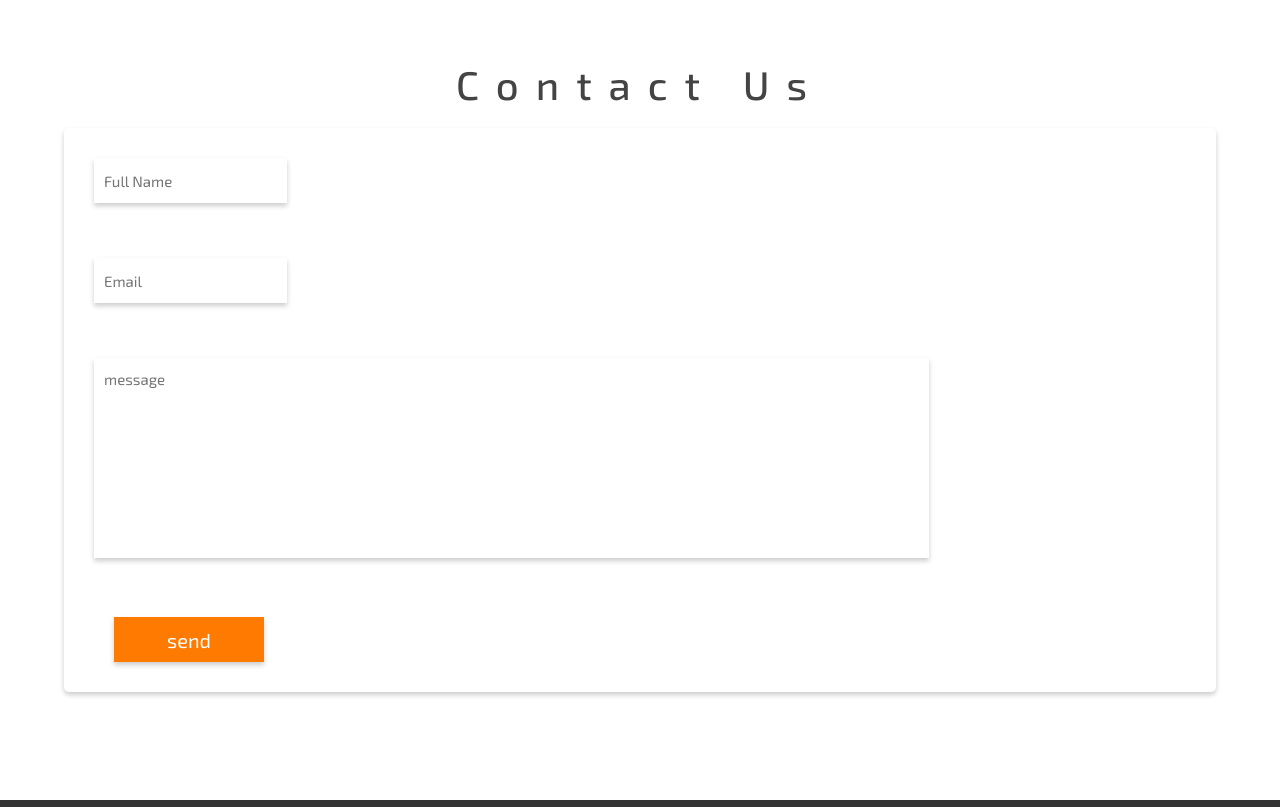
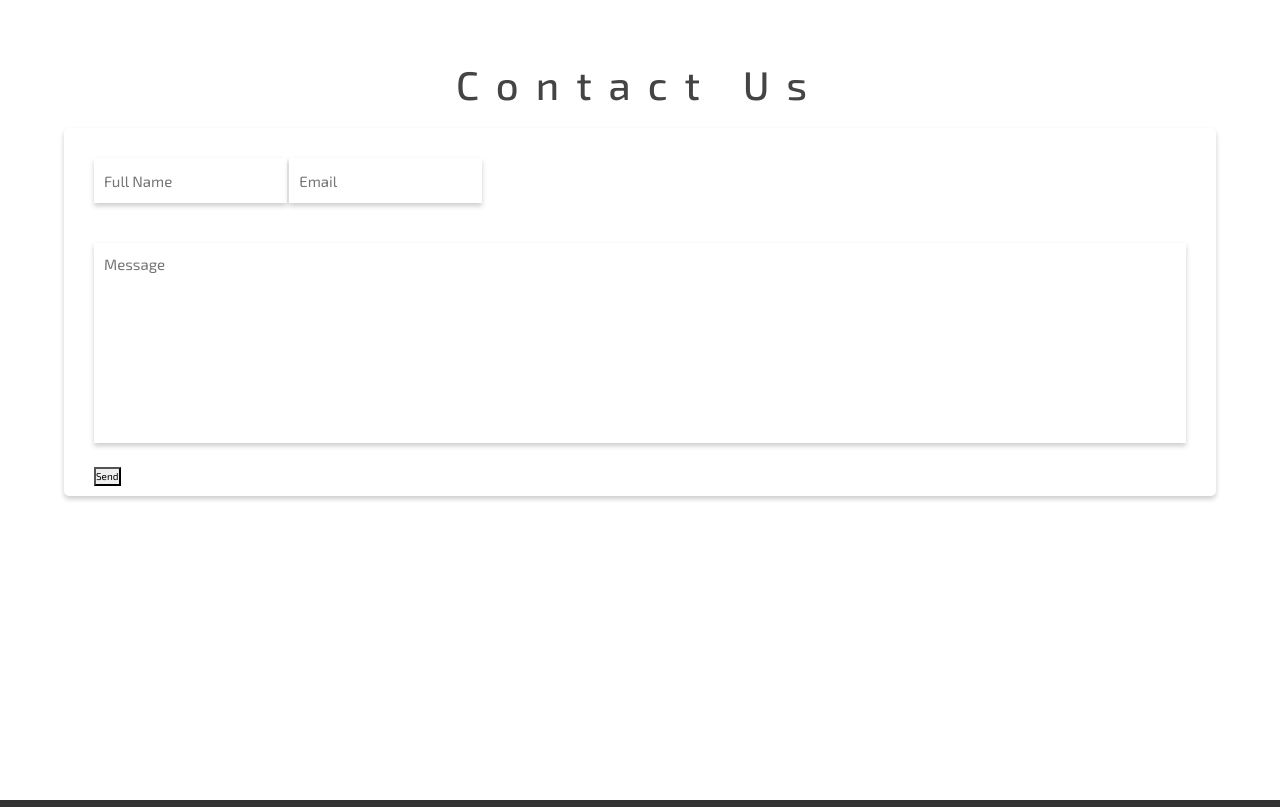
Before and after one commit to tolete1992/HaulTech-Waste-Solutions, a plain HTML site: page index.html in a window 1280 px wide. Shown: the part 3280-4087 px from the top of the page. Drawn offline with nearby package versions, Linux system fonts and the light colour scheme.

Commit message:
Update index.html

```diff
--- a/index.html
+++ b/index.html
@@ -191,34 +191,13 @@
 
 
       <div class="form-container mx-auto">
-        <form action=""  name="contact"
-          method="POST" netlify data-netlify="true">
-          <div class="inputBox">
-               <p>
-              <label>
-                <input type="text" name="name" placeholder="Full Name" required
-              /></label>
-            </p>
-          </div>
-          <p>
-            <label>
-              <input type="email" name="email" placeholder="Email" required
-            /></label>
-          </p>
-          <p>
-            <label>
-              <textarea
-                name="message"
-                id=""
-                cols="100"
-                rows="10"
-                placeholder="message"
-              ></textarea>
-            </label>
-          </p>
+        <form action="https://formsubmit.co/admin@haultechwastecom.au" method="POST">
+  <input type="text" name="name" placeholder="Full Name" required />
+  <input type="email" name="email" placeholder="Email" required />
+  <textarea name="message" placeholder="Message" required></textarea>
+  <button type="submit">Send</button>
+</form>
 
-          <input type="submit" value="send" />
-        </form>
       </div>
     </section>
 
```
